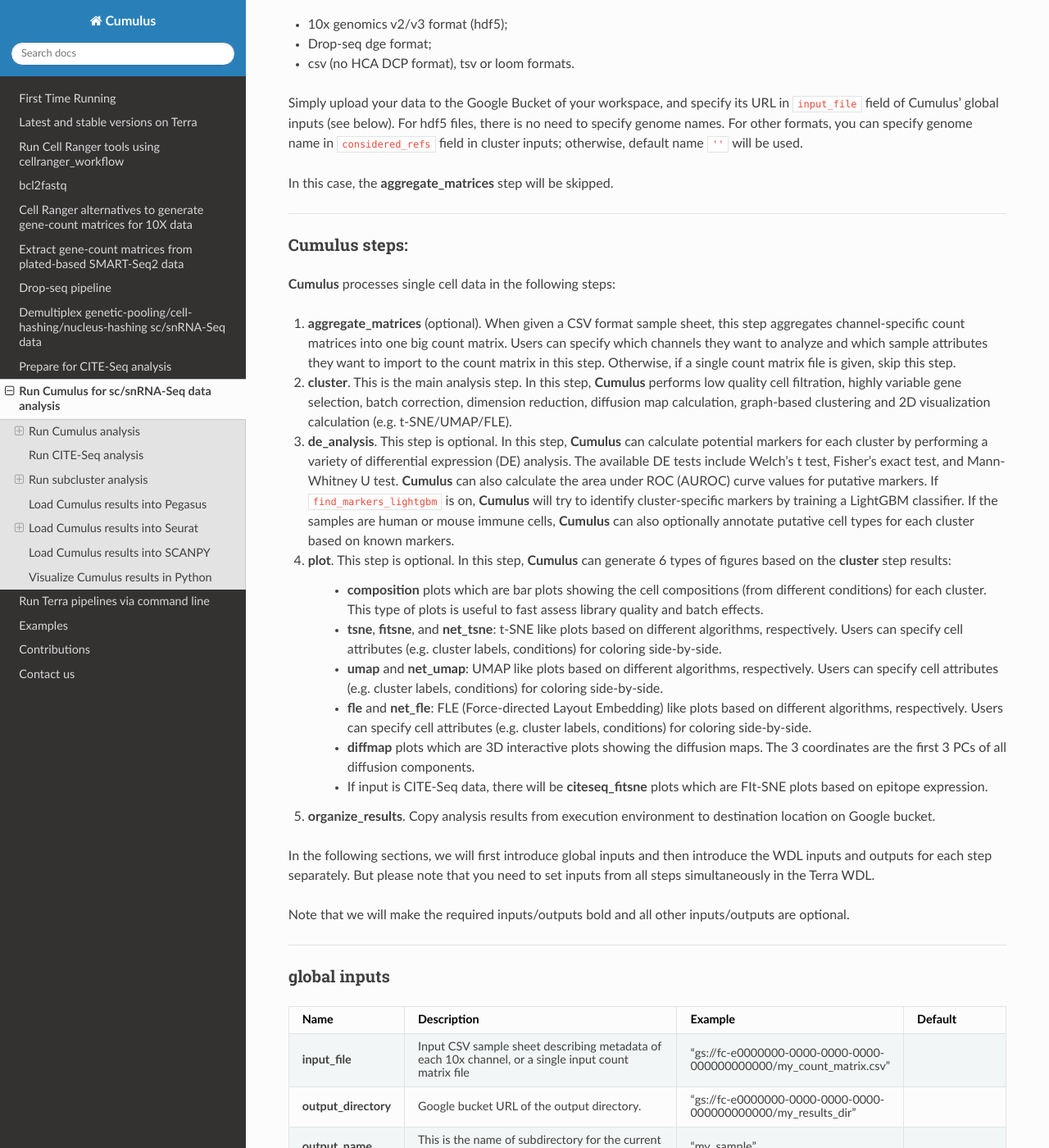
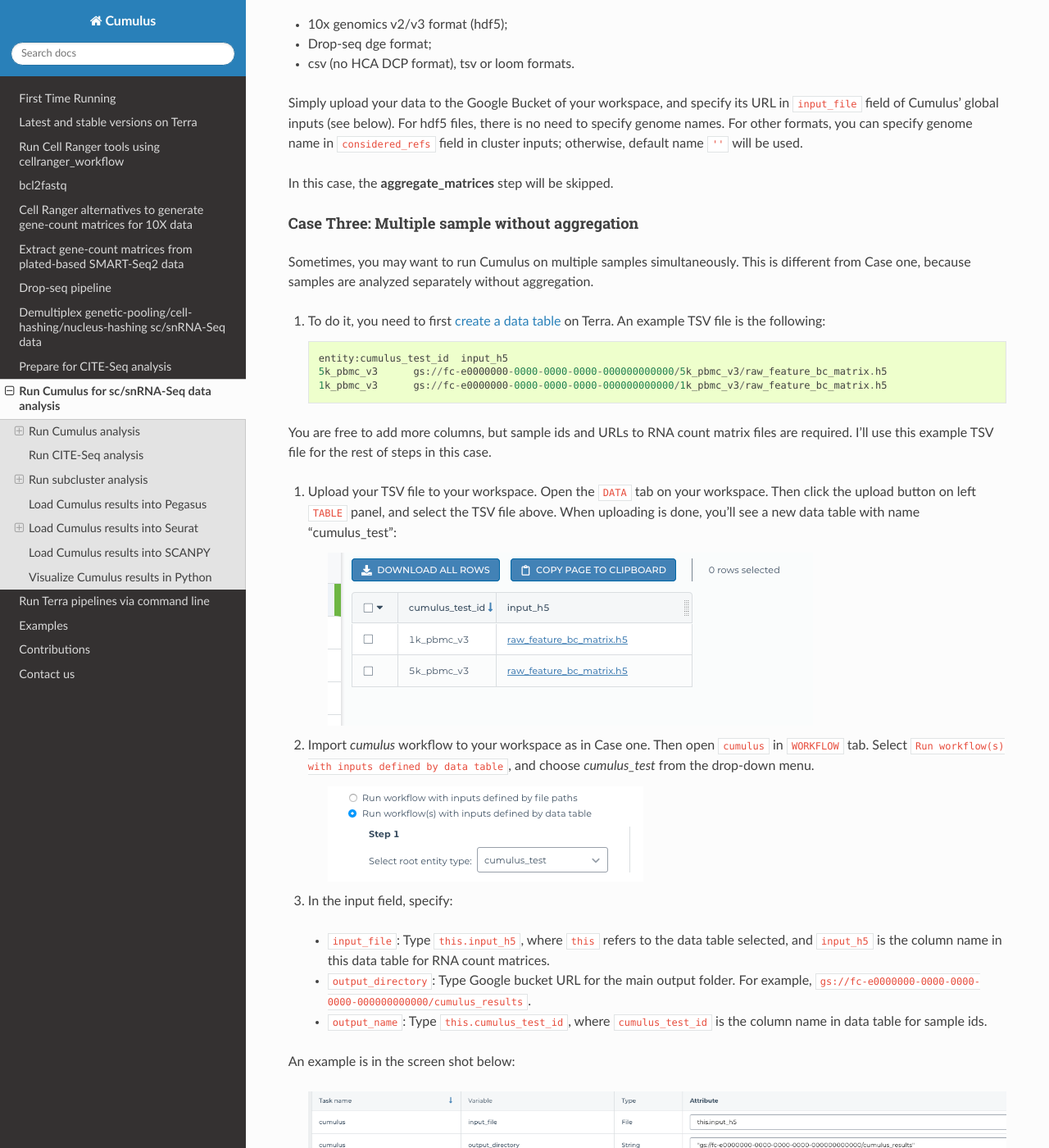
Before and after one commit to lilab-bcb/cumulus, a Sphinx documentation site: the page built from docs/cumulus.rst, in a window 1280 px wide and 1400 px high, scrolled down 2369 px. Shown: the whole window at 82% size. Built offline with Sphinx 7.4.7 and the Read the Docs theme 2.0.0, drawn with Linux system fonts in a browser that asks for light colours; some of the changed text lies outside the part shown.

Commit message:
update docs

```diff
--- a/docs/cumulus.rst
+++ b/docs/cumulus.rst
@@ -70,6 +70,40 @@ Simply upload your data to the Google Bucket of your workspace, and specify its
 
 In this case, the **aggregate_matrices** step will be skipped.
 
+Case Three: Multiple sample without aggregation
++++++++++++++++++++++++++++++++++++++++++++++++++
+
+Sometimes, you may want to run Cumulus on multiple samples simultaneously. This is different from Case one, because samples are analyzed separately without aggregation.
+
+#. To do it, you need to first `create a data table`_ on Terra. An example TSV file is the following::
+
+	entity:cumulus_test_id	input_h5
+	5k_pbmc_v3	gs://fc-e0000000-0000-0000-0000-000000000000/5k_pbmc_v3/raw_feature_bc_matrix.h5
+	1k_pbmc_v3	gs://fc-e0000000-0000-0000-0000-000000000000/1k_pbmc_v3/raw_feature_bc_matrix.h5
+
+You are free to add more columns, but sample ids and URLs to RNA count matrix files are required. I'll use this example TSV file for the rest of steps in this case.
+
+#. Upload your TSV file to your workspace. Open the ``DATA`` tab on your workspace. Then click the upload button on left ``TABLE`` panel, and select the TSV file above. When uploading is done, you'll see a new data table with name "cumulus_test":
+
+	.. image:: images/data_table.png
+
+#. Import *cumulus* workflow to your workspace as in Case one. Then open ``cumulus`` in ``WORKFLOW`` tab. Select ``Run workflow(s) with inputs defined by data table``, and choose *cumulus_test* from the drop-down menu.
+
+	.. image:: images/multi_samples.png
+
+#. In the input field, specify:
+
+  - ``input_file``: Type ``this.input_h5``, where ``this`` refers to the data table selected, and ``input_h5`` is the column name in this data table for RNA count matrices.
+  - ``output_directory``: Type Google bucket URL for the main output folder. For example, ``gs://fc-e0000000-0000-0000-0000-000000000000/cumulus_results``.
+  - ``output_name``: Type ``this.cumulus_test_id``, where ``cumulus_test_id`` is the column name in data table for sample ids.
+
+An example is in the screen shot below:
+
+	.. image:: images/multi_inputs.png
+
+Then finish setting up other inputs following the description in sections below. When you are done, click ``SAVE``, and then ``RUN ANALYSIS``.
+
+When all the jobs are done, you'll find output for the 2 samples in subfolders ``gs://fc-e0000000-0000-0000-0000-000000000000/cumulus_results/5k_pbmc_v3`` and ``gs://fc-e0000000-0000-0000-0000-000000000000/cumulus_results/1k_pbmc_v3``, respectively.
 
 ---------------------------------
 
@@ -93,7 +127,7 @@ Cumulus steps:
 	- **diffmap** plots which are 3D interactive plots showing the diffusion maps. The 3 coordinates are the first 3 PCs of all diffusion components.
 	- If input is CITE-Seq data, there will be **citeseq_fitsne** plots which are FIt-SNE plots based on epitope expression.
 
-#. **organize_results**. Copy analysis results from execution environment to destination location on Google bucket.
+#. **organize_results**. Copy analysis results from execution environment to destination location on Google bucket. The output organization is as follows: one top-level output folder specified by ``output_directory`` in `global inputs`_; each sample has all it output files in a distinct subfolder, with name specified by ``output_name`` in `global inputs`_; within this subfolder, each file has a common filename prefix specified by ``output_name``.
 
 In the following sections, we will first introduce global inputs and then introduce the WDL inputs and outputs for each step separately. But please note that you need to set inputs from all steps simultaneously in the Terra WDL.
 
@@ -121,7 +155,7 @@ global inputs
 	  - "gs://fc-e0000000-0000-0000-0000-000000000000/my_results_dir"
 	  -
 	* - **output_name**
-	  - This is the name of subdirectory for the current sample.
+	  - This is the name of subdirectory for the current sample; and all output files within the subdirectory will have this string as the common filename prefix.
 	  - "my_sample"
 	  -
 	* - cumulus_version
@@ -1241,3 +1275,5 @@ Composition plot on louvain cluster labels colored by channel::
 .. _adding a workflow: https://support.terra.bio/hc/en-us/articles/360025674392-Finding-the-tool-method-you-need-in-the-Methods-Repository
 .. _Terra: https://app.terra.bio/
 .. _Single Cell Portal: https://portals.broadinstitute.org/single_cell
+.. _global inputs: ./cumulus.html#global-inputs
+.. _create a data table: https://support.terra.bio/hc/en-us/articles/360025758392
--- a/docs/versions.rst
+++ b/docs/versions.rst
@@ -45,7 +45,7 @@ Latest version
 	  - `13 <https://portal.firecloud.org/?return=terra#methods/cumulus/cumulus_subcluster/13>`_
 	  - Run subcluster analysis using cumulus
 	* - cumulus/demultiplexing
-	  - `10 <https://portal.firecloud.org/?return=terra#methods/cumulus/demultiplexing/10>`_
+	  - `12 <https://portal.firecloud.org/?return=terra#methods/cumulus/demultiplexing/12>`_
 	  - Run tools (demuxEM, souporcell, or demuxlet) for cell-hashing/nucleus-hashing/genetic-pooling analysis.
 	* - cumulus/cumulus_cite_seq
 	  - `10 <https://portal.firecloud.org/?return=terra#methods/cumulus/cumulus_cite_seq/1>`_
```
Also changed, not shown: docs/demultiplexing.rst (+6 -2 lines), docs/images/data_table.png (added), docs/images/multi_inputs.png (added), docs/images/multi_samples.png (added), 2 other files.
